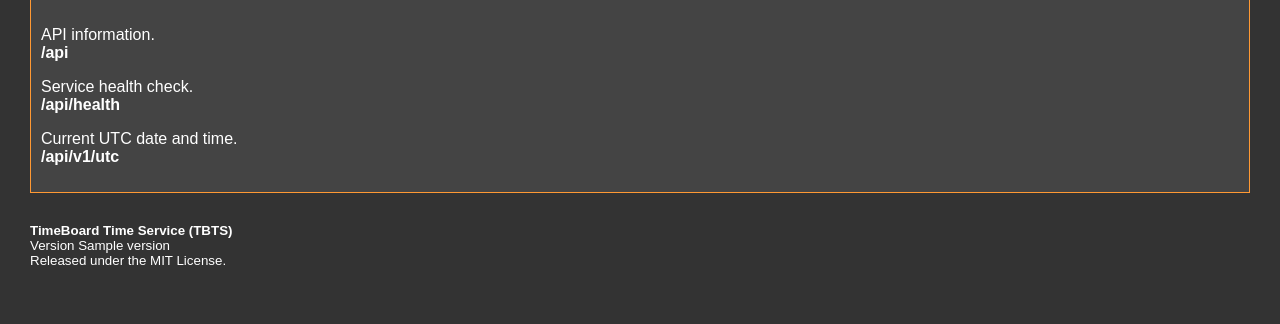
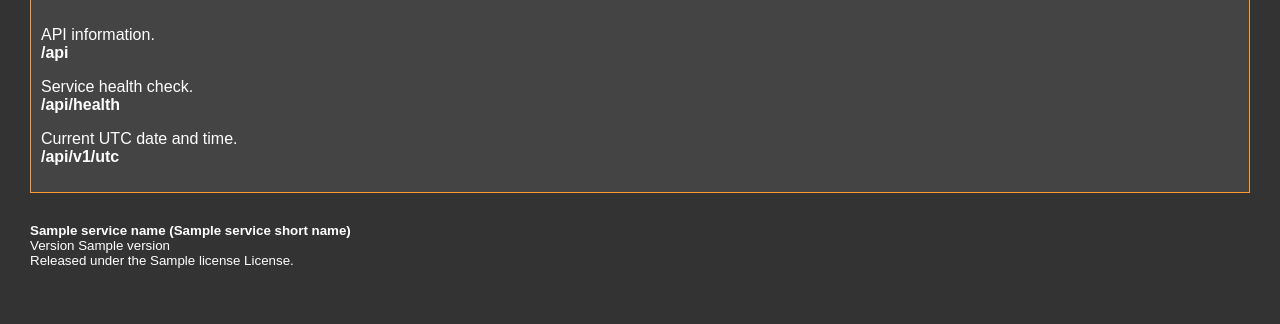
Before and after one commit to emanuelromano/timeboard-time-service, a Flask app: template templates/index.html in a window 1280 px wide. Shown: the part 302-626 px from the top of the page. Run offline with Flask 3, Linux system fonts and the light colour scheme; the template is opened without the code that fills it: most values are stand-ins (such as "Sample title", 1, 10 or a date in 2020).

Commit message:
Minor HTML fix

```diff
--- a/templates/index.html
+++ b/templates/index.html
@@ -136,9 +136,9 @@
     </p> -->
 
     <div class="footer">
-        <b>TimeBoard Time Service (TBTS)</b><br>
+        <b>{{ service_name }} ({{ service_short_name }})</b><br>
         Version {{ version }}<br>
-        Released under the MIT License.
+        Released under the {{ license }} License.
     </div>
 </body>
 
```
